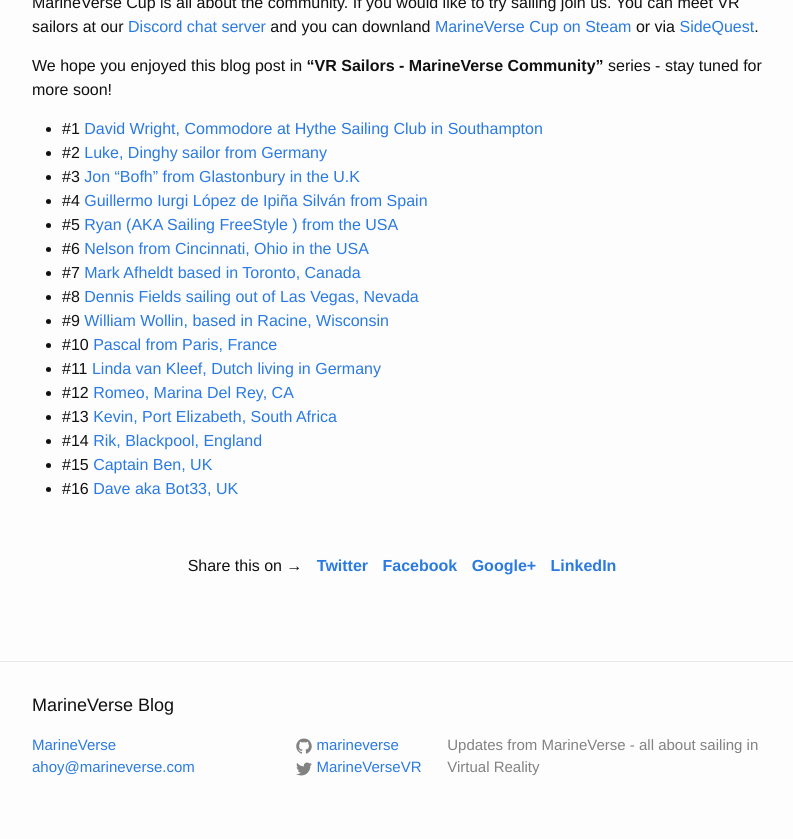
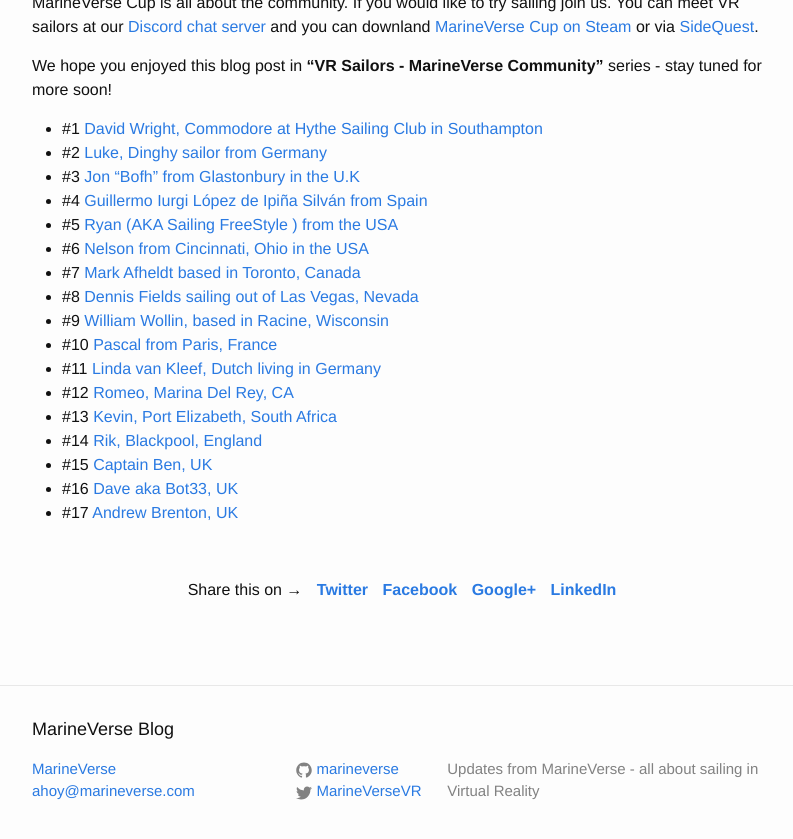
Before and after one commit to marineverse/marineverse.github.io, a Jekyll site: the page built from _posts/2020-05-09-vr-sailors-marineverse-cup-community-pascal.markdown, in a window 1280 px wide and 900 px high, scrolled down 2867 px, cut to the strip 37-876 px from the top of the window. Shown: the whole strip, without its empty margins (238-1031 px from the left). Built offline with Jekyll 4.4.1, drawn with Linux system fonts in a browser that asks for light colours; comment, search, counter and statistics services are not loaded.

Commit message:
adding community link

```diff
--- a/_includes/community-series.markdown
+++ b/_includes/community-series.markdown
@@ -14,3 +14,4 @@
   - #14 [Rik, Blackpool, England](https://blog.marineverse.com/marineverse/2020/08/18/vr-sailors-marineverse-cup-community-rik.html)
   - #15 [Captain Ben, UK](https://blog.marineverse.com/marineverse/2021/04/08/vr-sailors-marineverse-cup-community-captain-ben.html)
   - #16 [Dave aka Bot33, UK](https://blog.marineverse.com/marineverse/2021/04/11/vr-sailors-marineverse-cup-community-bot33.html)
+  - #17 [Andrew Brenton, UK](https://blog.marineverse.com/marineverse/2021/04/14/vr-sailors-marineverse-cup-community-mcdermol.html)
```
